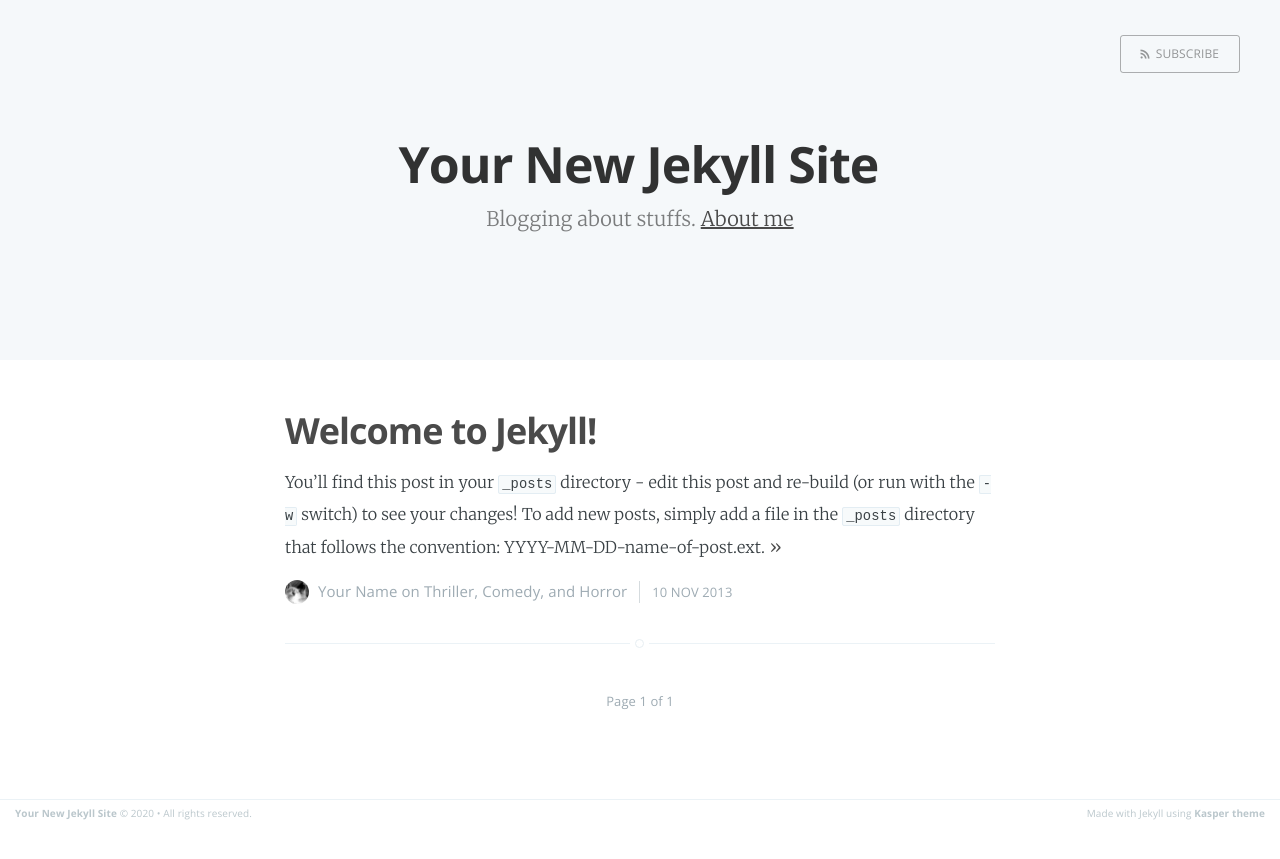
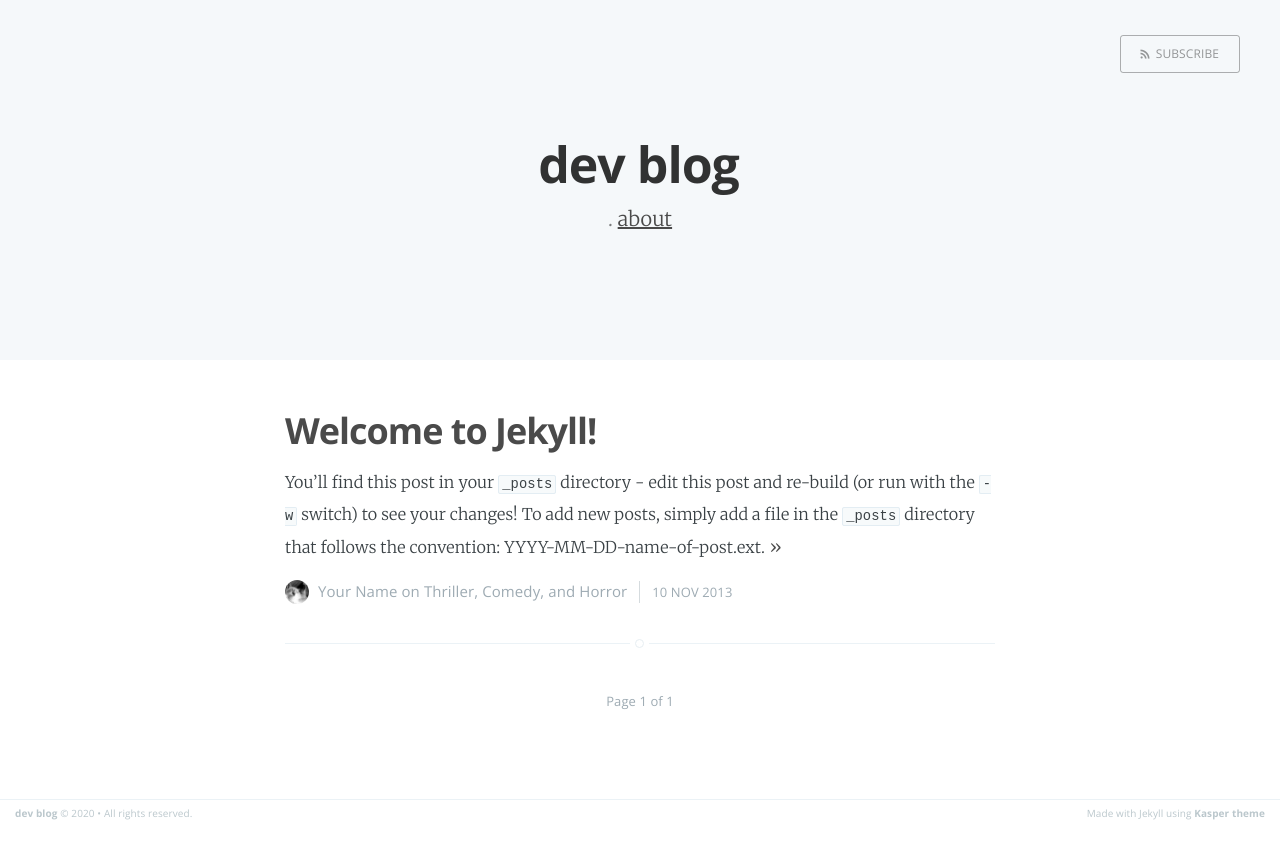
Before and after one commit to jasonwalsh/jasonwalsh.github.io, a Jekyll site: the page built from index.html, in a window 1280 px wide. Shown: the top 859 px of the page. Built offline with Jekyll 4.4.1, drawn with Linux system fonts in a browser that asks for light colours; the list of posts is cut into pages by our own code.

Commit message:
chore: update site title and meta links

```diff
--- a/_config.yml
+++ b/_config.yml
@@ -1,5 +1,5 @@
-name: Your New Jekyll Site
-description: Blogging about stuffs
+name: dev blog
+description: ""
 meta_description: "Your New Jekyll Site, Blogging about stuffs"
 
 markdown: kramdown
--- a/index.html
+++ b/index.html
@@ -19,7 +19,7 @@
             <h1 class="page-title">{{ site.name }}</h1>
             <h2 class="page-description">
                 {% if site.description %} {{ site.description }}. {% endif %}
-                {% if page.about %} <a href='{{page.about | relative_url}}'> About me </a> {% endif %}
+                {% if page.about %} <a href='{{page.about | relative_url}}'> about </a> {% endif %}
             </h2>
         </div>
     </div>
```
